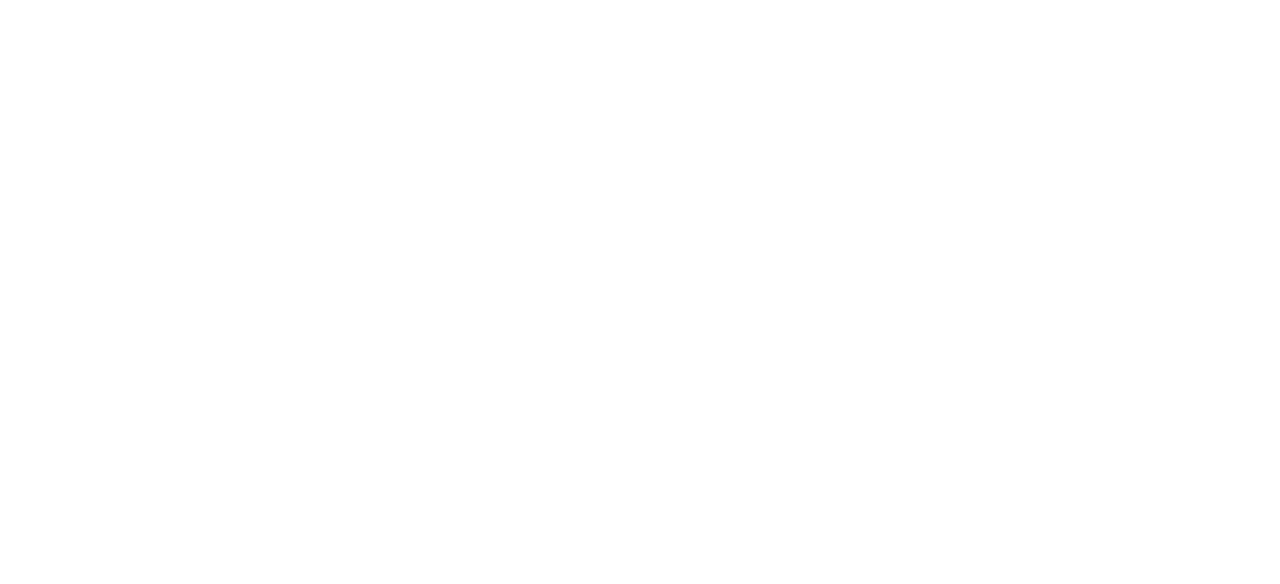
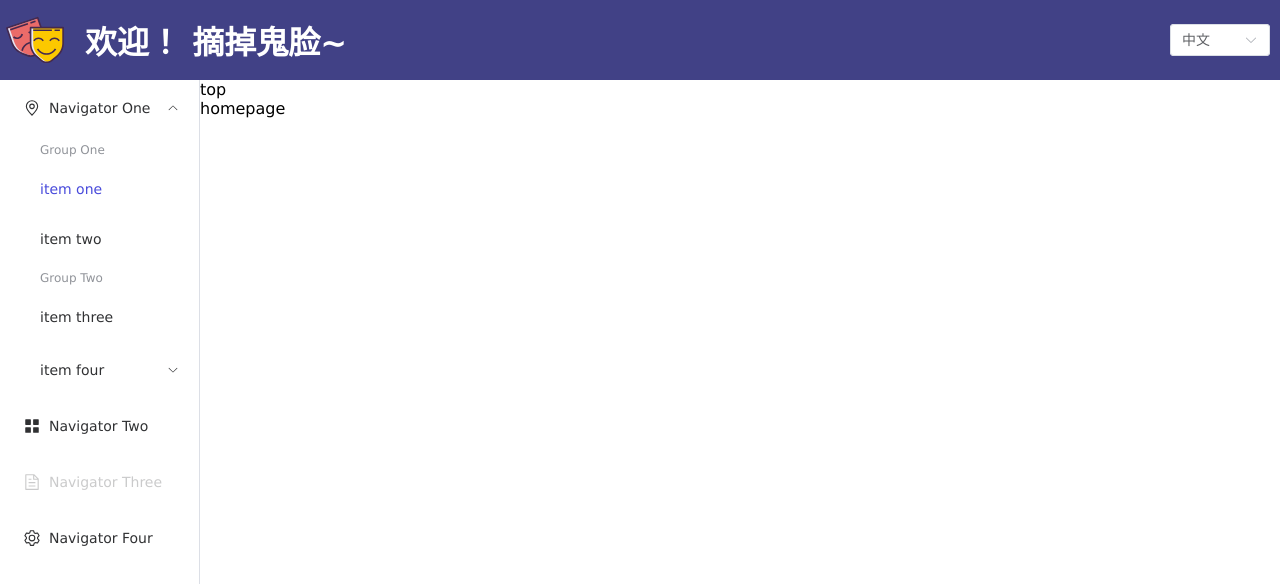
Before and after one commit to Seven7v/vue3-Ts-admin, a Vue app: page /admin/home in a window 1280 px wide. Before the commit this address had no page. Shown: the top 584 px of the page. Built offline with nearby package versions, Linux system fonts and the light colour scheme; sample sign-in values are in the browser's storage.

Commit message:
feat: header,lauout

```diff
--- a/index.html
+++ b/index.html
@@ -1,10 +1,10 @@
-<!doctype html>
+<!DOCTYPE html>
 <html lang="en">
   <head>
     <meta charset="UTF-8" />
-    <link rel="icon" type="image/svg+xml" href="/vite.svg" />
+    <link rel="icon" type="image/svg+xml" href="/src/assets/img/logo.svg" />
     <meta name="viewport" content="width=device-width, initial-scale=1.0" />
-    <title>Vite + Vue + TS</title>
+    <title>ViteAdmin</title>
   </head>
   <body>
     <div id="app"></div>
--- a/src/assets/style/common.css
+++ b/src/assets/style/common.css
@@ -88,4 +88,19 @@
   font-weight: 900;
 }
 
+.bg-blod {
+    background-color: #15166bcf;
+    color: #fff;
+}
+.bg-prim{
+    background-color: #1e20d3cf;
+}
+html{
+    font-family:Verdana, Geneva, Tahoma, sans-serif
+}
+
+.h100{
+    height: calc(100vh - 80px);
+}
+
 /* --el-color-primary-dark-2: #337ecc */
--- a/src/i18n/en.ts
+++ b/src/i18n/en.ts
@@ -9,6 +9,18 @@
     management: 'Management Platform',
     login: 'Login',
     concel: 'Concel'
+  },
+  header: {
+    welcome: 'Welcome! Take Off the Ghost Face'
+  },
+  routes: {
+    admin: 'Console',
+    home: 'Home',
+    statistics: 'Statistics',
+    chart: 'Chart',
+    document: 'Document',
+    setting: 'Setting',
+    preview: 'Preview'
   }
 }
 export { en }
--- a/src/i18n/zh.ts
+++ b/src/i18n/zh.ts
@@ -9,6 +9,18 @@
     management: '管理平台',
     login: '登陆',
     concel: '取消'
+  },
+  header: {
+    welcome: '欢迎！ 摘掉鬼脸~'
+  },
+  routes: {
+    admin: '控制台',
+    home: 'HomePage',
+    statistics: '统计管理',
+    chart: '统计数据',
+    document: '文档管理',
+    setting: '文档配置',
+    preview: '文档预览'
   }
 }
 export { zh }
--- /dev/null
+++ b/src/layout/components/Header.vue
@@ -0,0 +1,24 @@
+<template>
+  <div class="mod-header bg-blod disflex sp-btw ai-cen">
+    <div class="disflex">
+      <img class="logo-img mr15" src="../../assets/img/logo.svg" alt="" />
+      <h1>
+        {{ $t('header.welcome') }}
+      </h1>
+    </div>
+    <changeLanguage class="mr10" />
+  </div>
+</template>
+
+<script setup lang="ts">
+import changeLanguage from '../../pages/components/changeLanguage.vue'
+</script>
+
+<style scoped>
+.mod-header {
+  height: 80px;
+}
+.logo-img {
+  width: 70px;
+}
+</style>
--- a/src/layout/components/SidderBar.vue
+++ b/src/layout/components/SidderBar.vue
@@ -1,7 +1,95 @@
 <template>
-  <div>sidderbar</div>
+  <div>
+    <el-menu
+      default-active="1-1"
+      @open="handleOpen"
+      @close="handleClose"
+      class="el-menu-vertical-demo h100"
+      :collapse="isCollapse"
+    >
+      <el-sub-menu index="1">
+        <template #title>
+          <el-icon><location /></el-icon>
+          <span>Navigator One</span>
+        </template>
+        <el-menu-item-group>
+          <template #title><span>Group One</span></template>
+          <el-menu-item index="1-1">item one</el-menu-item>
+          <el-menu-item index="1-2">item two</el-menu-item>
+        </el-menu-item-group>
+        <el-menu-item-group title="Group Two">
+          <el-menu-item index="1-3">item three</el-menu-item>
+        </el-menu-item-group>
+        <el-sub-menu index="1-4">
+          <template #title><span>item four</span></template>
+          <el-menu-item index="1-4-1">item one</el-menu-item>
+        </el-sub-menu>
+      </el-sub-menu>
+      <el-menu-item index="2">
+        <el-icon><icon-menu /></el-icon>
+        <template #title>Navigator Two</template>
+      </el-menu-item>
+      <el-menu-item index="3" disabled>
+        <el-icon><document /></el-icon>
+        <template #title>Navigator Three</template>
+      </el-menu-item>
+      <el-menu-item index="4">
+        <el-icon><setting /></el-icon>
+        <template #title>Navigator Four</template>
+      </el-menu-item>
+    </el-menu>
+  </div>
 </template>
 
-<script setup></script>
+<script setup lang="ts">
+import routes from '../../routes/routes.ts'
+import { RouteRecordRaw } from 'vue-router'
+import { ref, onMounted, watchEffect, reactive } from 'vue'
+import { Document, Menu as IconMenu, Location, Setting } from '@element-plus/icons-vue'
 
-<style lang="scss" scoped></style>
+const screenWidth = ref(
+  window.innerWidth || document.documentElement.clientWidth || document.body.clientWidth
+)
+const isCollapse = ref(false)
+const handleRouter = (route: RouteRecordRaw[]): RouteRecordRaw[] => {
+  let subRoute: RouteRecordRaw[] = []
+  subRoute = route.filter(item => {
+    if (item.children) {
+      handleRouter(item.children)
+    }
+    return item.meta && item.meta.isNav
+  })
+  return subRoute
+}
+const subMenu: RouteRecordRaw[] = handleRouter(routes)
+console.log(subMenu)
+
+onMounted(() => {
+  window.onresize = () => {
+    return (() => {
+      screenWidth.value =
+        window.innerWidth || document.documentElement.clientWidth || document.body.clientWidth
+    })()
+  }
+})
+watchEffect(() => {
+  if (screenWidth.value < 700) {
+    isCollapse.value = true
+  } else {
+    isCollapse.value = false
+  }
+})
+const handleOpen = (key: string, keyPath: string[]) => {
+  console.log(key, keyPath)
+}
+const handleClose = (key: string, keyPath: string[]) => {
+  console.log(key, keyPath)
+}
+</script>
+
+<style lang="less">
+.el-menu-vertical-demo:not(.el-menu--collapse) {
+  width: 200px;
+  min-height: 400px;
+}
+</style>
--- a/src/layout/index.vue
+++ b/src/layout/index.vue
@@ -1,10 +1,22 @@
 <template>
   <div>
-    layout
-    <router-view></router-view>
+    <Header />
+    <div class="disflex h100">
+      <div class="h100">
+        <SidderBar />
+      </div>
+      <div class="h100">
+        <TopBar />
+        <router-view></router-view>
+      </div>
+    </div>
   </div>
 </template>
 
-<script setup></script>
+<script setup lang="ts">
+import SidderBar from './components/SidderBar.vue'
+import TopBar from './components/TopBar.vue'
+import Header from './components/Header.vue'
+</script>
 
 <style lang="scss" scoped></style>
--- a/src/pages/login/index.vue
+++ b/src/pages/login/index.vue
@@ -1,7 +1,7 @@
 <template>
   <div class="login cen disflex ai-cen">
     <div class="login-form-wrapper disflex">
-      <div class="login-img-wrapper">
+      <div class="login-img-wrapper bg-prim">
         <div class="login-title fw900">{{ $t('login.management') }}</div>
         <img class="login-img" src="../../assets/img/login.svg" alt="" />
       </div>
@@ -79,7 +79,7 @@
       const res = await loginApi(dynamicValidateForm)
       if (res.data.code == 200) {
         localStorage.setItem('token', res.data.token)
-        router.push('/home')
+        router.push('/admin/home')
       }
     } else {
       return false
@@ -103,7 +103,6 @@
   }
   &-img-wrapper {
     width: 50%;
-    background-color: #1e20d3cf;
   }
   &-title {
     font-size: 40px;
--- a/src/routes/index.ts
+++ b/src/routes/index.ts
@@ -7,7 +7,7 @@
 })
 
 const isAuthenticated = localStorage.getItem('token')
-router.beforeEach((to, from, next) => {
+router.beforeEach((to, from) => {
   if (
     // 检查用户是否已登录
     !isAuthenticated &&
@@ -16,8 +16,6 @@
   ) {
     // 将用户重定向到登录页面
     return { name: 'login' }
-  } else {
-    next()
   }
 })
 // export default route 将路由导出的写法
--- a/src/routes/routes.ts
+++ b/src/routes/routes.ts
@@ -3,21 +3,24 @@
 const Login = () => import('../pages/login/index.vue')
 const Homepage = () => import('../pages/homePage/index.vue')
 const Chart = () => import('../pages/chart/index.vue')
+
 const routes: RouteRecordRaw[] = [
   {
     path: '/admin',
     component: Layout,
     name: 'admin',
+    meta: {
+      icon: 'HomeFilled',
+      isNav: true
+    },
     children: [
       {
-        path: '/home',
+        path: '/admin/home',
         component: Homepage,
-        name: 'home'
-      },
-      {
-        path: '/chart',
-        component: Chart,
-        name: 'chart'
+        name: 'home',
+        meta: {
+          isNav: true
+        }
       }
     ]
   },
@@ -25,6 +28,61 @@
     path: '/login',
     component: Login,
     name: 'login'
+  },
+  {
+    path: '/',
+    redirect: '/admin/home'
   }
 ]
-export default routes
+
+const asyncRouter: RouteRecordRaw[] = [
+  {
+    path: '/statistics',
+    component: Layout,
+    name: 'statistics',
+    meta: {
+      icon: 'PieChart',
+      isNav: true
+    },
+    children: [
+      {
+        path: '/statistics/chart',
+        component: Chart,
+        name: 'chart',
+        meta: {
+          isNav: true
+        }
+      }
+    ]
+  },
+  {
+    path: '/document',
+    component: Layout,
+    name: 'document',
+    meta: {
+      isNav: true,
+      icon: 'PieChart'
+    },
+    children: [
+      {
+        path: '/document/setting',
+        component: Homepage,
+        name: 'setting',
+        meta: {
+          isNav: true
+        }
+      },
+      {
+        path: '/document/preview',
+        component: Chart,
+        name: 'preview',
+        meta: {
+          isNav: true
+        }
+      }
+    ]
+  }
+]
+const CurrentRoute: RouteRecordRaw[] = routes.concat(...asyncRouter)
+console.log(CurrentRoute)
+export default CurrentRoute
--- a/src/style.css
+++ b/src/style.css
@@ -9,6 +9,7 @@
 body {
   height: 100%;
   width: 100%;
+  margin: 0 !important;
 }
 #app{
     height: 100%;
```
Also changed, not shown: components.d.ts (+7 -0 lines), src/assets/img/logo.svg (added).
